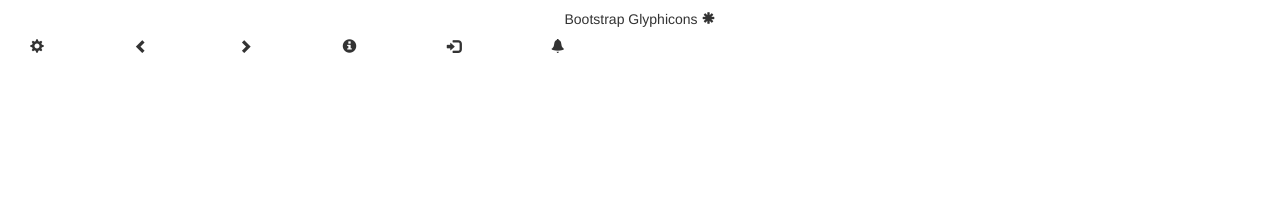
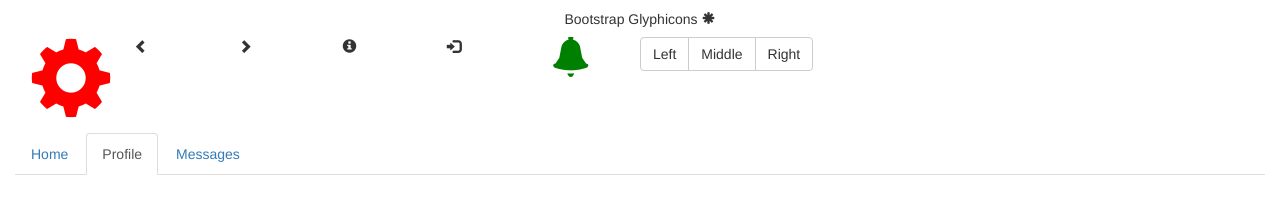
Before and after one commit to bujjibabu/UITraining, a plain HTML site: page Bujji/views/bootstrapprog8.html in a window 1280 px wide. Drawn offline with Linux system fonts and the light colour scheme.

Commit message:
javascript..

```diff
--- a/Bujji/views/bootstrapprog8.html
+++ b/Bujji/views/bootstrapprog8.html
@@ -10,17 +10,39 @@
 		.section{
 			margin-top: 20px;
 		}
+		.my-settings-icon{
+			  font-size: 82px;
+  			   color: red;
+		}
+		.my-bell{
+			font-size: 40px;
+			color:green;
+		}
 	</style>
 </head>
 <body>
 	<div class="text-center"><h5>Bootstrap Glyphicons <i class="glyphicon glyphicon-asterisk"></i></h5></div>
 	<div class="col-sm-12">
-		<div class="setting-icon col-sm-1"><i class="glyphicon glyphicon-cog"></i></div>
-		<div class="setting-icon col-sm-1"><i class="glyphicon glyphicon-chevron-left"></i></div>
+		<div class="setting-icon col-sm-1"><i class="glyphicon glyphicon-cog my-settings-icon"></i></div>
+		<div class="setting-icon col-sm-1"><i class="glyphicon glyphicon-chevron-left "></i></div>
 		<div class="setting-icon col-sm-1"><i class="glyphicon glyphicon-chevron-right"></i></div>
 		<div class="setting-icon col-sm-1"><i class="glyphicon glyphicon-info-sign"></i></div>
 		<div class="setting-icon col-sm-1"><i class="glyphicon glyphicon-log-in"></i></div>
-		<div class="setting-icon col-sm-1"><i class="glyphicon glyphicon-bell"></i></div>
+		<div class="setting-icon col-sm-1"><i class="glyphicon glyphicon-bell my-bell"></i></div>
+
+		<div class="btn-group" role="group" aria-label="...">
+		  <button type="button" class="btn btn-default">Left</button>
+		  <button type="button" class="btn btn-default">Middle</button>
+		  <button type="button" class="btn btn-default">Right</button>
+		</div>
+		<p class="clearfix"/>
+
+		<ul class="nav nav-tabs">
+		  <li role="presentation"><a href="#">Home</a></li>
+		  <li role="presentation" class="active"><a href="#">Profile</a></li>
+		  <li role="presentation"><a href="#">Messages</a></li>
+		</ul>
+
 	</div>
 </body>
 </html>
```
Also changed, not shown: Bujji/views/jsprog1.html (added, +50 -0 lines).
